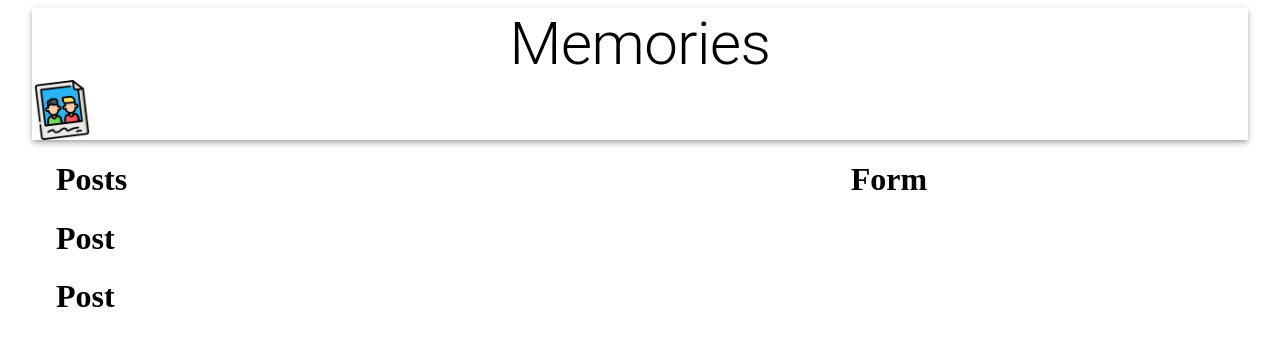
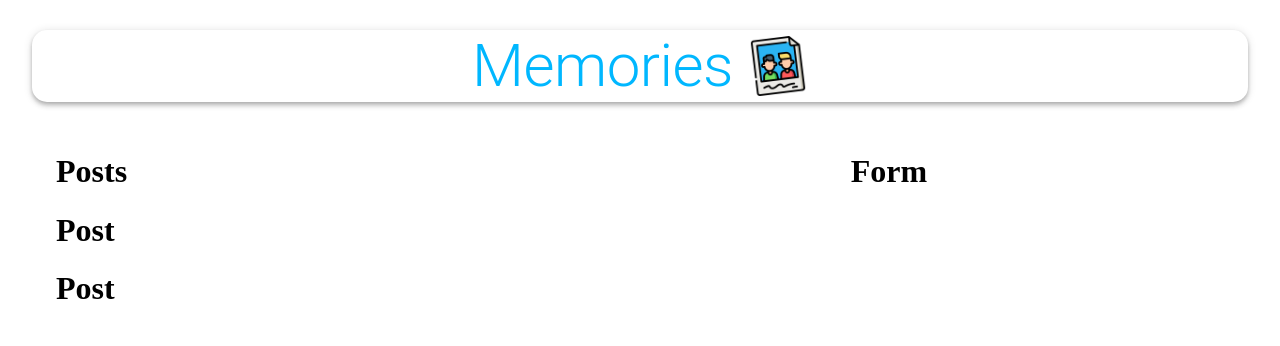
Before and after one commit to thanosades/starlights-app, a JavaScript app in the folder client/: page / in a window 1280 px wide. Shown: the top 346 px of the page. Built offline with nearby package versions, Linux system fonts and the light colour scheme; the HTML template or start-up script is replaced by a standard one.

Commit message:
setup styles

```diff
--- a/client/src/App.js
+++ b/client/src/App.js
@@ -2,13 +2,16 @@
 import Posts from './components/Posts';
 import Form from './components/Form';
 import memories from './assets/img/memories.png';
+import useStyles from './styles';
 
 export default function App() {
+  const classes = useStyles();
+
   return (
     <Container maxWidth="lg">
-      <AppBar position="static" color="inherit">
-        <Typography variant="h2" align="center">Memories</Typography>
-        <img src={memories} alt="memories" height="60" width="60" />
+      <AppBar className={classes.appBar} position="static" color="inherit">
+        <Typography className={classes.heading} variant="h2" align="center">Memories</Typography>
+        <img className={classes.image} src={memories} alt="memories" height="60" width="60" />
       </AppBar>
       <Grow in>
         <Container>
--- a/client/src/components/Form/index.js
+++ b/client/src/components/Form/index.js
@@ -1,4 +1,8 @@
+import useStyles from './styles';
+
 export default function Form() {
+  const classes = useStyles();
+
   return (
     <h1>Form</h1>
   );
--- a/client/src/components/Posts/Post/index.js
+++ b/client/src/components/Posts/Post/index.js
@@ -1,4 +1,8 @@
+import useStyles from './styles';
+
 export default function Post() {
+  const classes = useStyles();
+
   return (
     <h1>Post</h1>
   );
--- a/client/src/components/Posts/index.js
+++ b/client/src/components/Posts/index.js
@@ -1,6 +1,9 @@
 import Post from './Post';
+import useStyles from './styles';
 
 export default function Posts() {
+  const classes = useStyles();
+
   return (
     <>
       <h1>Posts</h1>
```
